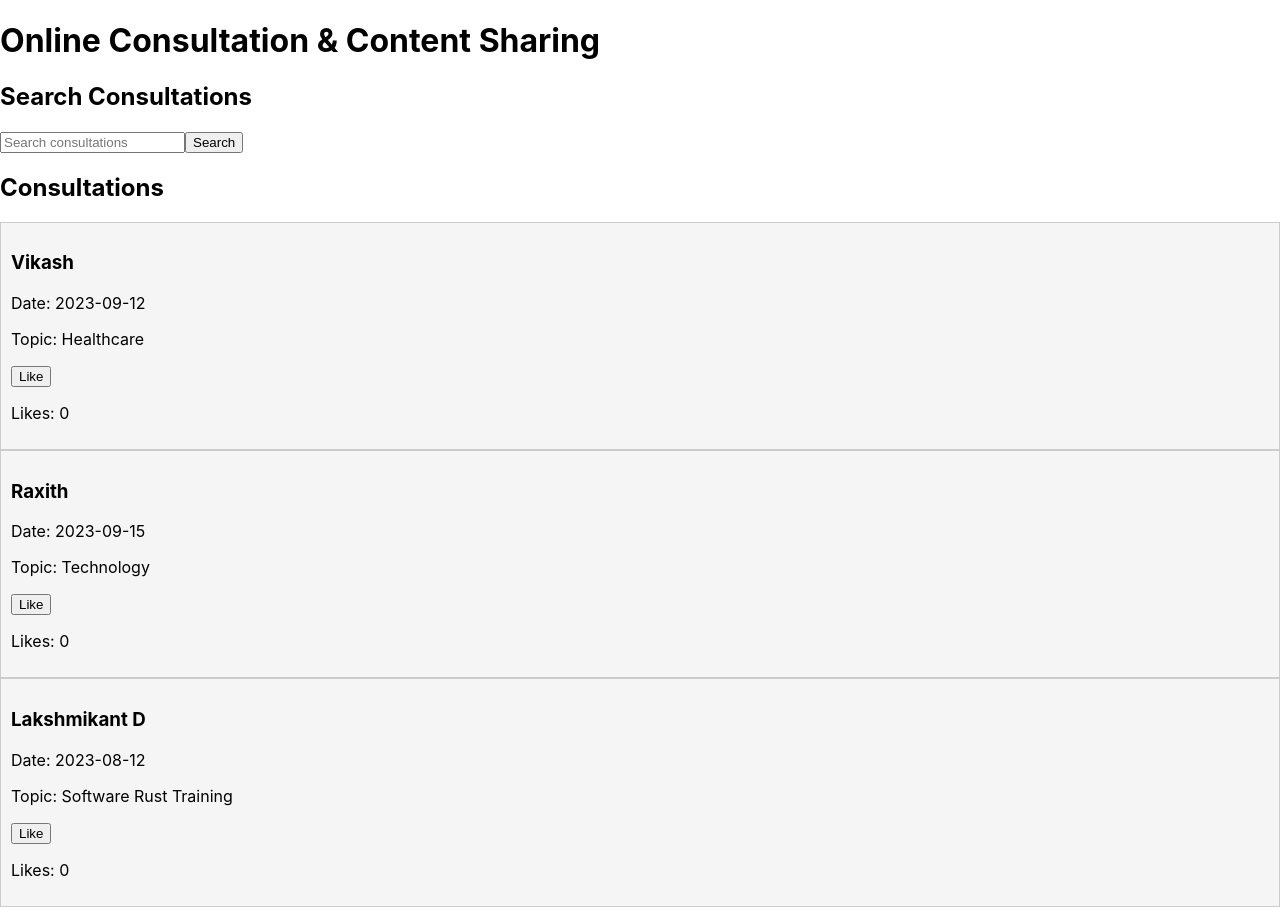
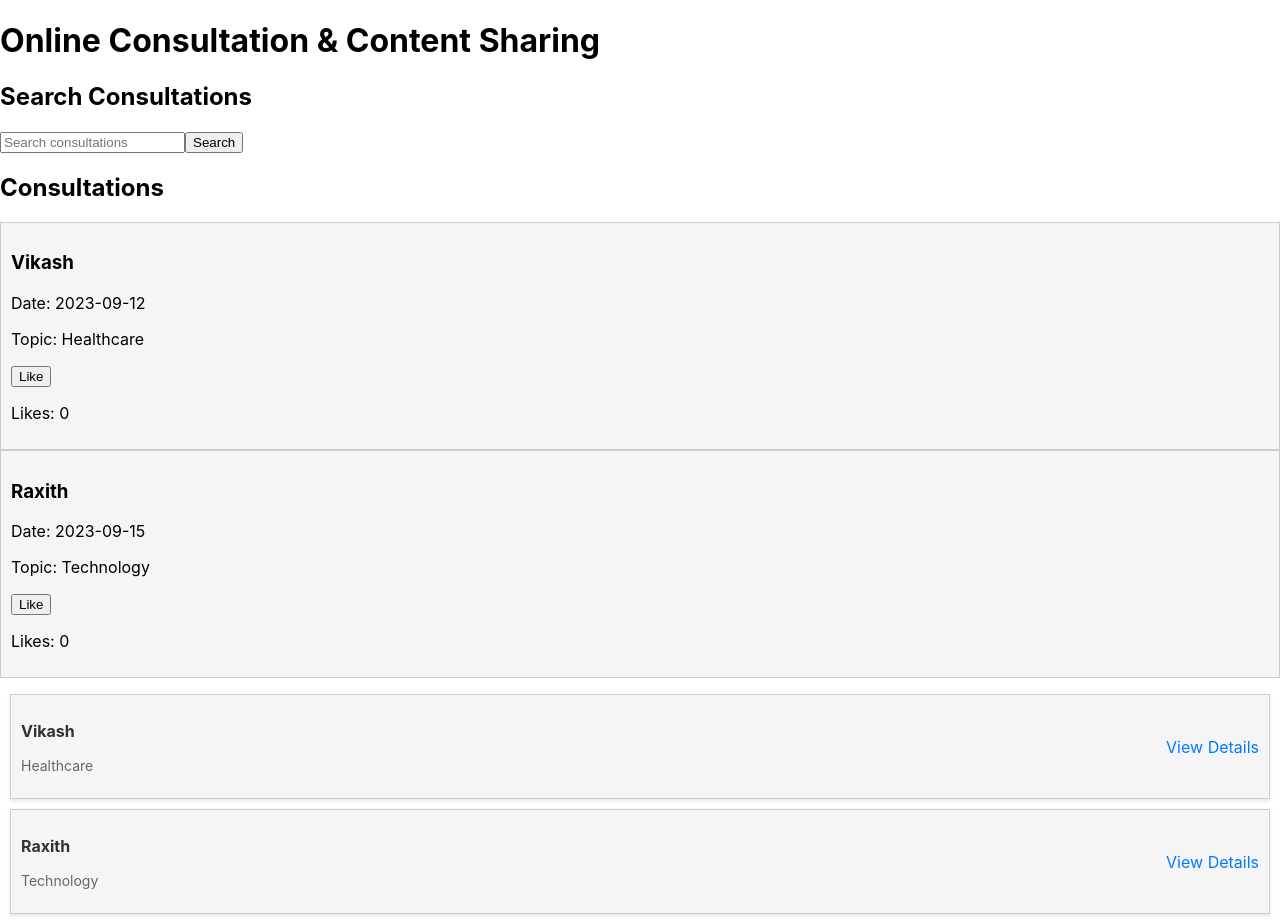
Before and after one commit to thefullstacktrainer/consultation_and_content_sharing_app, a React (Create React App) app: page / in a window 1280 px wide. Shown: the top 924 px of the page. Built offline with nearby package versions, Linux system fonts and the light colour scheme.

Commit message:
Css module

```diff
--- a/src/components/ConsultationList.js
+++ b/src/components/ConsultationList.js
@@ -1,5 +1,6 @@
 import React, { useState, useEffect } from 'react';
 import ConsultationCard from './ConsultationCard';
+import styles from './ConsultationList.module.css';
 
 const ConsultationList = ({ consultations }) => {
     useEffect(() => {
@@ -24,6 +25,17 @@
                     topic={consultation.topic}
                 />
             ))}
+            <ul className={styles['consultation-list']}>
+                {consultations.map((consultation, index) => (
+                    <li key={index} className={styles['consultation-item']}>
+                        <div>
+                            <h3 className={styles['consultation-title']}>{consultation.userName}</h3>
+                            <p className={styles['consultation-description']}>{consultation.topic}</p>
+                        </div>
+                        <span className={styles['consultation-action']}>View Details</span>
+                    </li>
+                ))}
+            </ul>
         </div>
     );
 };
--- /dev/null
+++ b/src/components/ConsultationList.module.css
@@ -0,0 +1,31 @@
+/* ConsultationList.module.css */
+.consultation-list {
+    list-style: none;
+    padding: 0;
+}
+
+.consultation-item {
+    border: 1px solid #ccc;
+    margin: 10px;
+    padding: 10px;
+    background-color: #f5f5f5;
+    box-shadow: 0 2px 4px rgba(0, 0, 0, 0.1);
+    display: flex;
+    justify-content: space-between;
+    align-items: center;
+}
+
+.consultation-title {
+    font-size: 16px;
+    color: #333;
+}
+
+.consultation-description {
+    font-size: 14px;
+    color: #666;
+}
+
+.consultation-action {
+    color: #007bff;
+    cursor: pointer;
+}
--- a/src/components/ContentCard.js
+++ b/src/components/ContentCard.js
@@ -8,8 +8,9 @@
         setLikes(likes + 1);
     };
 
+    const isSelected = false;
     return (
-        <div className="content-card">
+        <div className={`content-card ${isSelected ? 'selected' : ''}`} >
             <h3>{title}</h3>
             <p>{description}</p>
             <p>Author: {author}</p>
```
